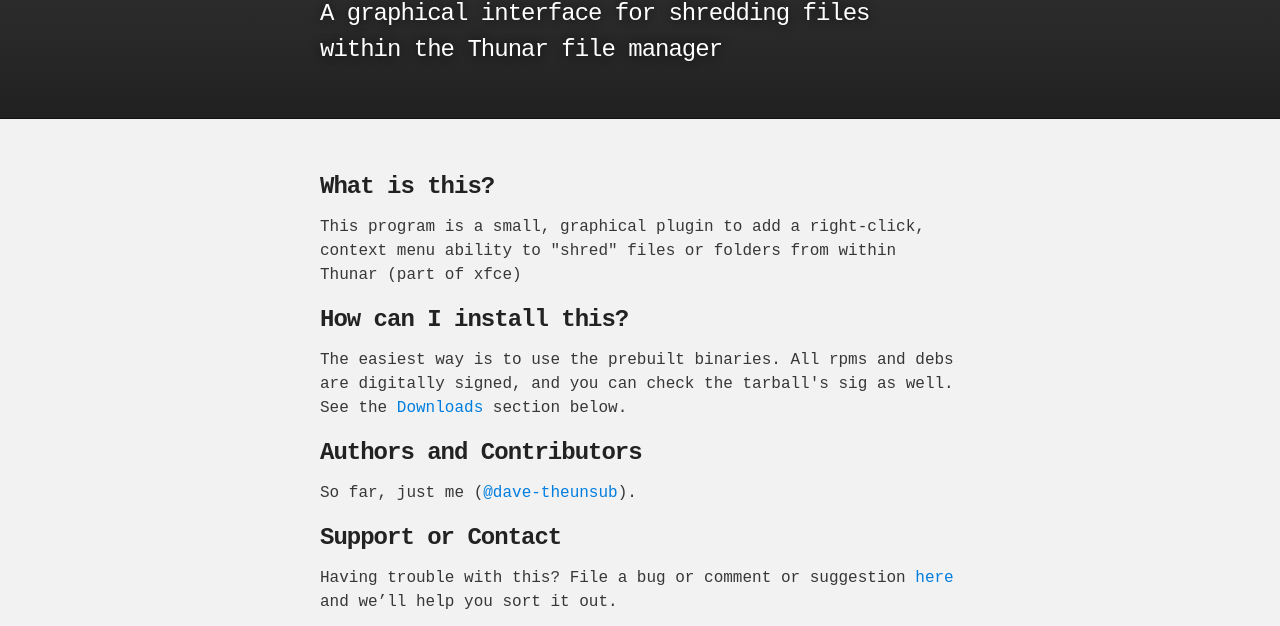
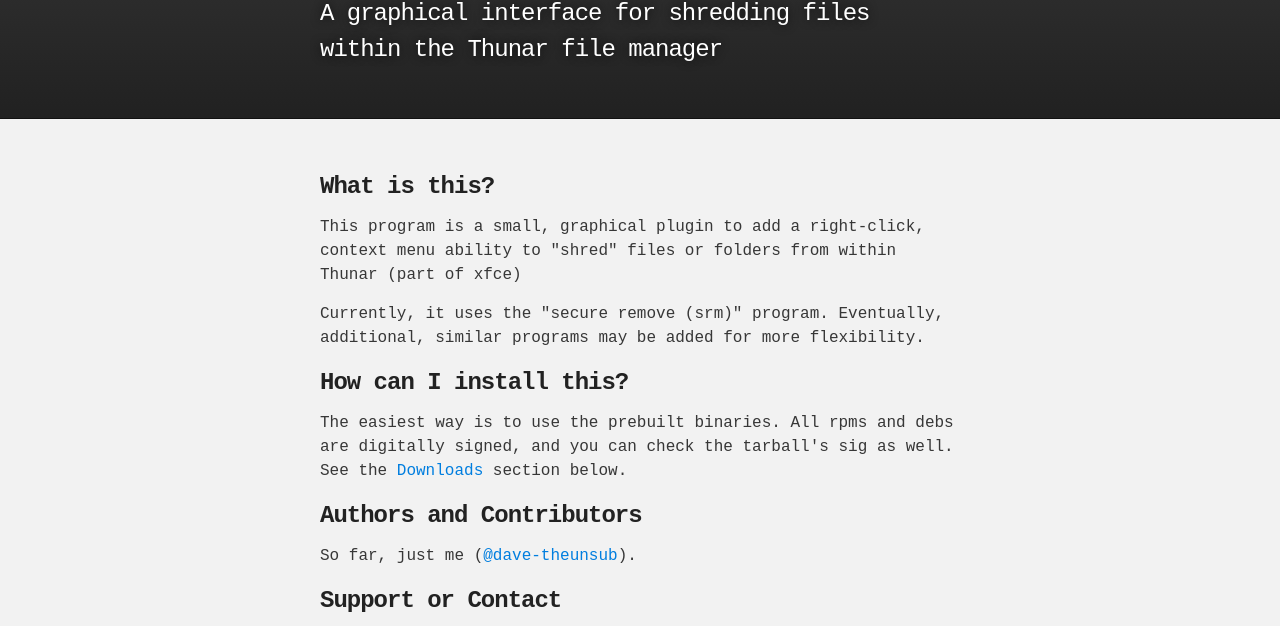
Before and after one commit to dave-theunsub/thunar-sendto-shredder, a plain HTML site: page docs/index.html in a window 1280 px wide. Shown: the part 127-753 px from the top of the page. Drawn offline with Linux system fonts and the light colour scheme.

Commit message:
add bit about use of srm

```diff
--- a/docs/index.html
+++ b/docs/index.html
@@ -36,6 +36,8 @@
 
 <p>This program is a small, graphical plugin to add a right-click, context menu
 ability to "shred" files or folders from within Thunar (part of xfce)</p>
+<p>Currently, it uses the "secure remove (srm)" program.  Eventually,
+additional, similar programs may be added for more flexibility.</p>
 
 <h3>
 <a id="how-can-i-install-this" class="anchor" href="#how-can-i-install-this" aria-hidden="true"><span aria-hidden="true" class="octicon octicon-link"></span></a>How can I install this?</h3>
```
